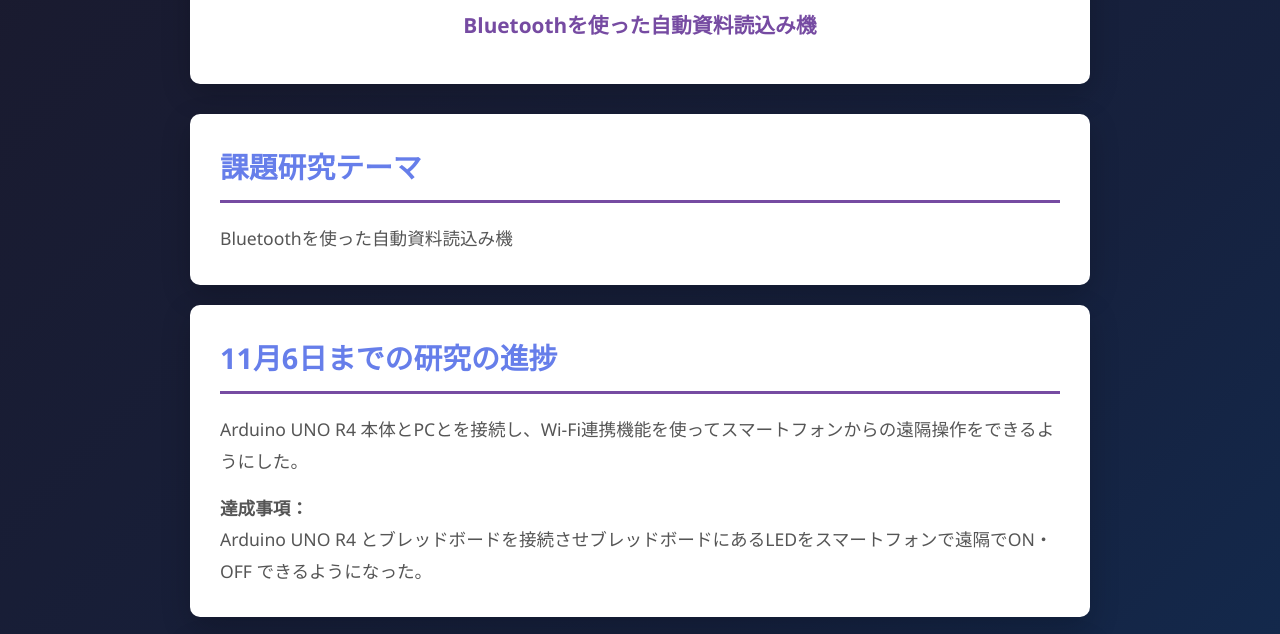
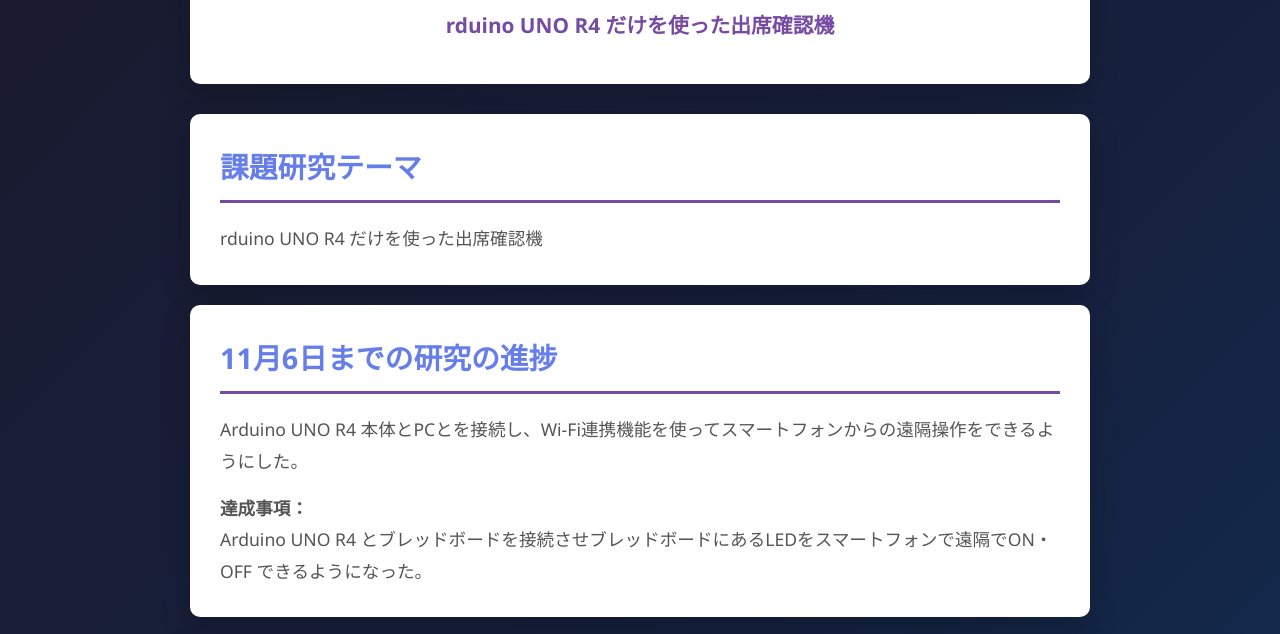
Before and after one commit to Heiya3/R8.kadai.No1, a plain HTML site: page index.html in a window 1280 px wide. Shown: the part 127-761 px from the top of the page. Drawn offline with Linux system fonts and the light colour scheme.

Commit message:
Update index.html

```diff
--- a/index.html
+++ b/index.html
@@ -15,12 +15,12 @@
     <div class="container">
         <header>
             <h1>令和8年度E3B１班の課題研究</h1>
-            <p class="subtitle">Bluetoothを使った自動資料読込み機</p>
+            <p class="subtitle">rduino UNO R4 だけを使った出席確認機</p>
         </header>
 
         <section>
             <h2>課題研究テーマ</h2>
-            <p>Bluetoothを使った自動資料読込み機</p>
+            <p>rduino UNO R4 だけを使った出席確認機</p>
         </section>
 
         <section>
```
